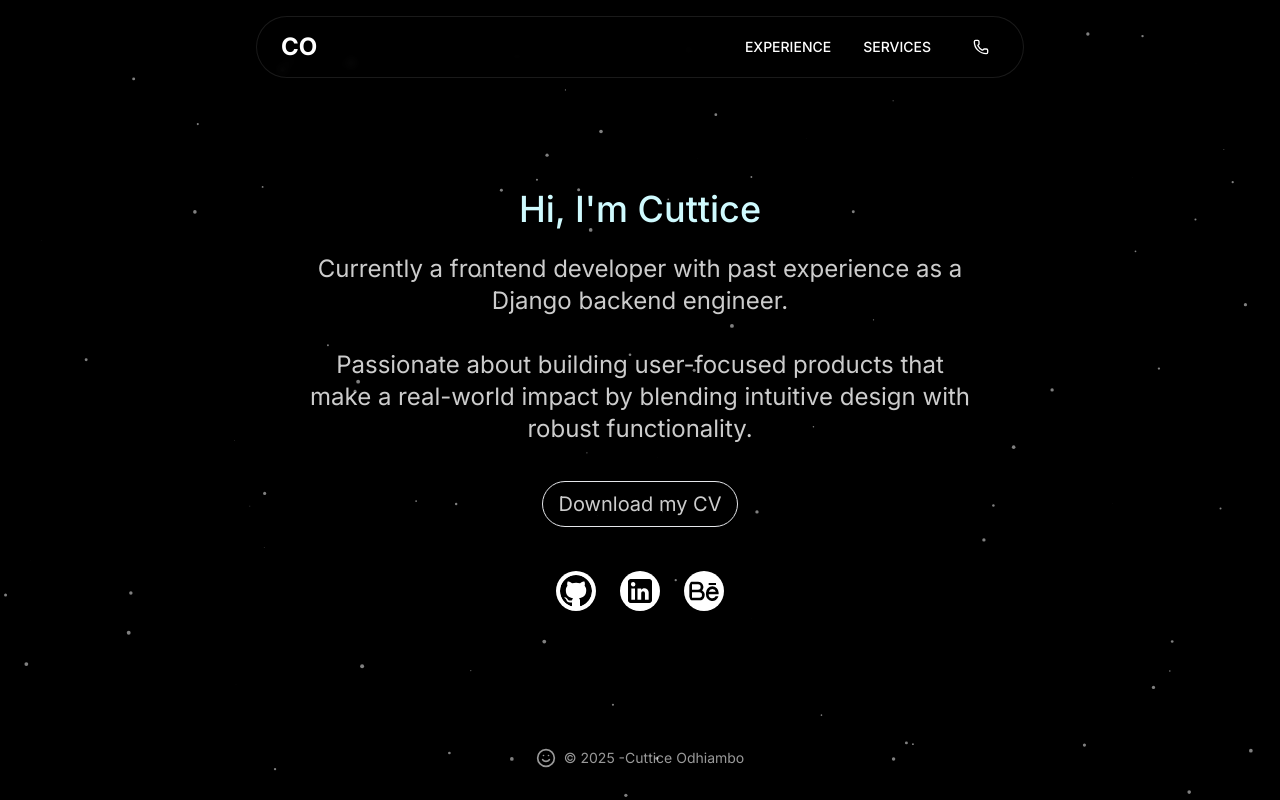
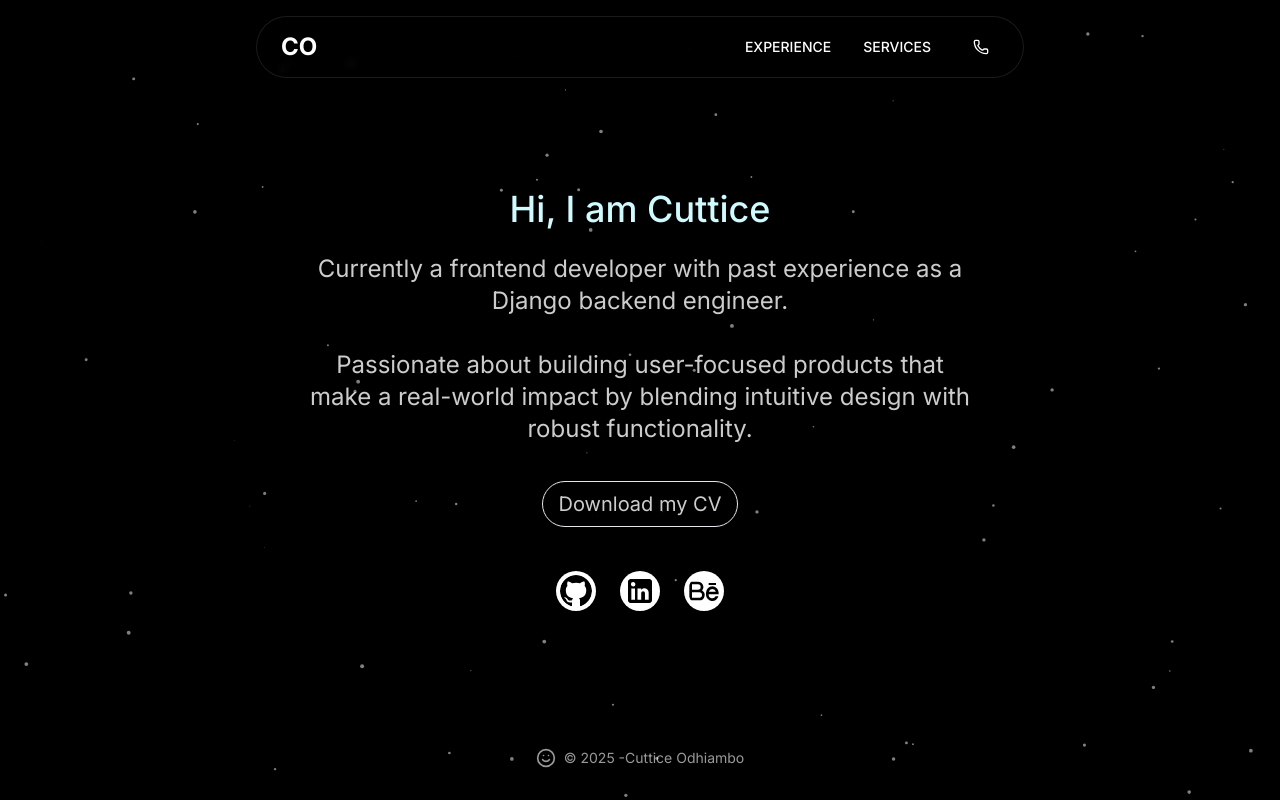
Before and after one commit to odhiambocuttice/portfolio-v1, a Next.js app: page / in a window 1280 px wide. Built offline with nearby package versions, Linux system fonts and the light colour scheme.

Commit message:
remove errors

```diff
--- a/app/page.tsx
+++ b/app/page.tsx
@@ -40,7 +40,7 @@ export default function Home() {
           transition={{ duration: 0.8, ease: "easeOut" }}
           className="max-w-2xl w-full text-center"
         >
-          <h1 className="text-4xl font-medium mb-6 text-cyan-100">Hi, I'm Cuttice</h1>
+          <h1 className="text-4xl font-medium mb-6 text-cyan-100">Hi, I am Cuttice</h1>
           <p className="text-2xl mb-4 text-white/80">
           Currently a frontend developer with past experience as a Django backend engineer. <br />  <br />
           Passionate about building user-focused products that make a real-world impact by blending intuitive design with robust functionality.
--- a/components/Services.tsx
+++ b/components/Services.tsx
@@ -50,41 +50,6 @@ const ProjectsData = [
   }
 ]
 
-// const Services = () => {
-//   return (
-//     <div className="">
-//       <h1 className="text-4xl font-medium mb-12 text-center text-cyan-100">Services</h1>
-//       <div className="max-w-7xl mx-auto columns-1 md:columns-2 lg:columns-3 gap-4">
-//         {ProjectsData.map((project, index) => (
-//           <div
-//             key={project.id}
-//             className="break-inside-avoid mb-4"
-//           >
-//             <div className={`p-4 rounded-xl ${project.color} bg-gradient-to-br hover:scale-105 transition-transform duration-300 group-hover:scale-105`}>
-//               <div className="mb-1 text-sm font-medium text-white">
-//                 {project.name}
-//               </div>
-//               <div className="text-sm font-normal text-white/60 mb-3">
-//                 {project.description}
-//               </div>
-//               <div className="flex flex-wrap gap-2">
-//                 {project.technologies.map((tech, techIndex) => (
-//                   <span
-//                     key={techIndex}
-//                     className="inline-block px-2 py-1 text-xs rounded-full
-//                       bg-white/10 text-white/70"
-//                   >
-//                     {tech}
-//                   </span>
-//                 ))}
-//               </div>
-//             </div>
-//           </div>
-//         ))}
-//       </div>
-//     </div>
-//   )
-// }
 
 const Services = () => {
   const [isMobile, setIsMobile] = useState(false)
@@ -145,7 +110,7 @@ const Services = () => {
       {/* Desktop View */}
       <div className="hidden md:block">
         <div className="max-w-7xl mx-auto columns-1 md:columns-2 lg:columns-3 gap-4">
-          {ProjectsData.map((project, index) => (
+          {ProjectsData.map((project) => (
             <div
               key={project.id}
               className="break-inside-avoid mb-4"
```
